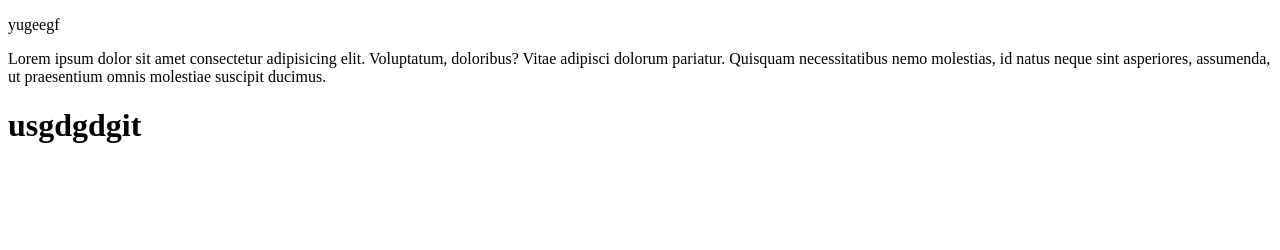
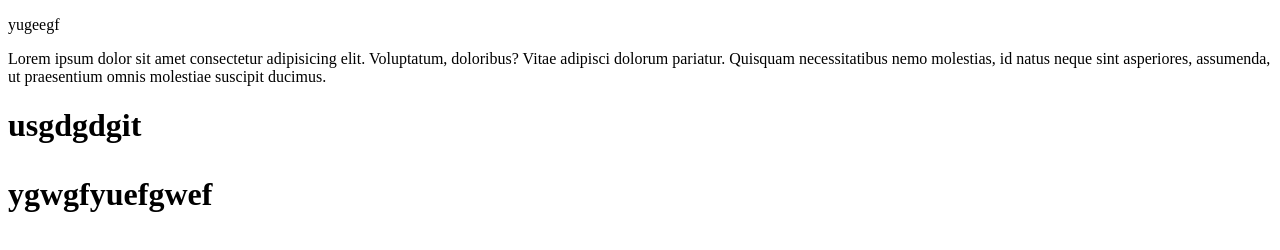
Before and after one commit to pradoreis/Qualquer, a plain HTML site: page index.html in a window 1280 px wide. Drawn offline with Linux system fonts and the light colour scheme.

Commit message:
commit dia 31/08 aula 01 GIT

```diff
--- a/app.js
+++ b/app.js
@@ -0,0 +1 @@
+console.log('Olá alunos!');
--- a/index.html
+++ b/index.html
@@ -1,5 +1,6 @@
 <!DOCTYPE html>
 <html lang="en">
+
 <head>
     <meta charset="UTF-8">
     <meta http-equiv="X-UA-Compatible" content="IE=edge">
@@ -7,10 +8,14 @@
     <title>Document</title>
     <p>yugeegf</p>
 </head>
+
 <body>
-    <p>Lorem ipsum dolor sit amet consectetur adipisicing elit. Voluptatum, doloribus? Vitae adipisci dolorum pariatur. Quisquam necessitatibus nemo molestias, id natus neque sint asperiores, assumenda, ut praesentium omnis molestiae suscipit ducimus.</p>
+    <p>Lorem ipsum dolor sit amet consectetur adipisicing elit. Voluptatum, doloribus? Vitae adipisci dolorum pariatur.
+        Quisquam necessitatibus nemo molestias, id natus neque sint asperiores, assumenda, ut praesentium omnis
+        molestiae suscipit ducimus.</p>
     <h1>usgdgdgit
-
+        <p>ygwgfyuefgwef</p>
     </h1>
 </body>
+
 </html>
```
Also changed, not shown: 1 other file.
